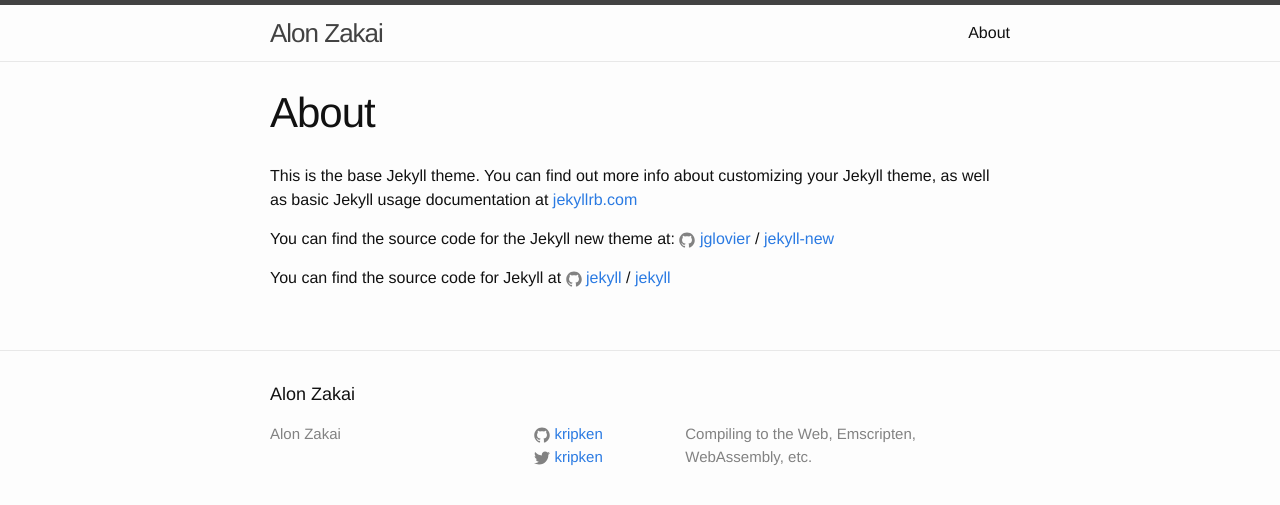
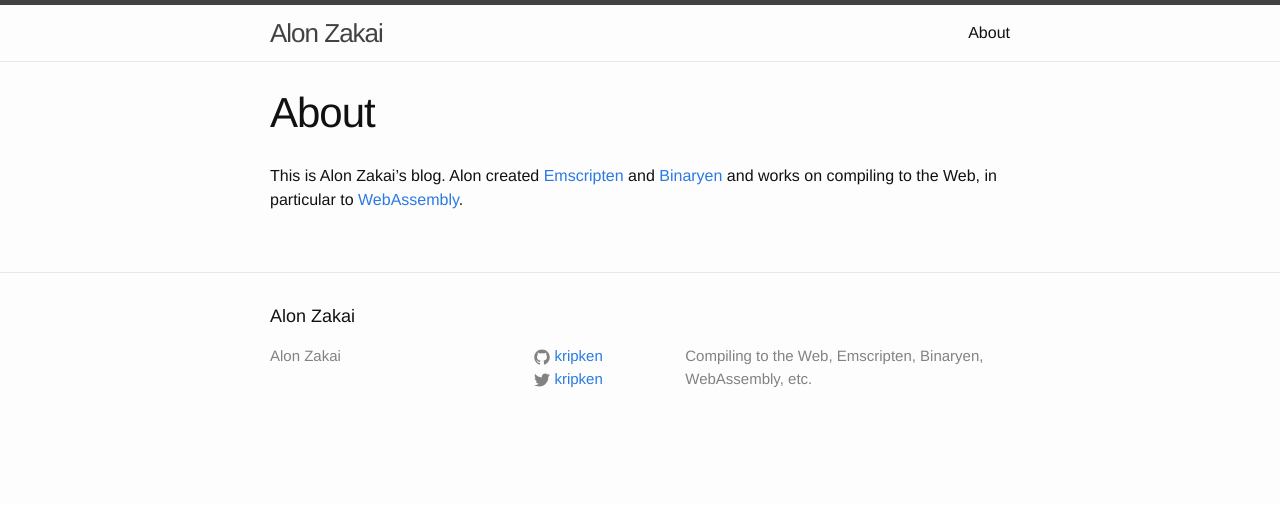
Before and after one commit to kripken/blog, a Jekyll site: the page built from about.md, in a window 1280 px wide. Shown: the top 505 px of the page. Built offline with Jekyll 4.4.1, drawn with Linux system fonts in a browser that asks for light colours.

Commit message:
about page

```diff
--- a/_config.yml
+++ b/_config.yml
@@ -8,7 +8,7 @@
 # Site settings
 title: Alon Zakai
 description: > # this means to ignore newlines until "baseurl:"
-  Compiling to the Web, Emscripten, WebAssembly, etc.
+  Compiling to the Web, Emscripten, Binaryen, WebAssembly, etc.
 baseurl: "/blog" # the subpath of your site, e.g. /blog
 url: "http://kripken.github.com" # the base hostname & protocol for your site
 twitter_username: kripken
--- a/about.md
+++ b/about.md
@@ -4,12 +4,4 @@ title: About
 permalink: /about/
 ---
 
-This is the base Jekyll theme. You can find out more info about customizing your Jekyll theme, as well as basic Jekyll usage documentation at [jekyllrb.com](http://jekyllrb.com/)
-
-You can find the source code for the Jekyll new theme at:
-{% include icon-github.html username="jglovier" %} /
-[jekyll-new](https://github.com/jglovier/jekyll-new)
-
-You can find the source code for Jekyll at
-{% include icon-github.html username="jekyll" %} /
-[jekyll](https://github.com/jekyll/jekyll)
+This is Alon Zakai's blog. Alon created [Emscripten](http://emscripten.org) and [Binaryen](https://github.com/WebAssembly/binaryen) and works on compiling to the Web, in particular to [WebAssembly](http://webassembly.org/).
```
